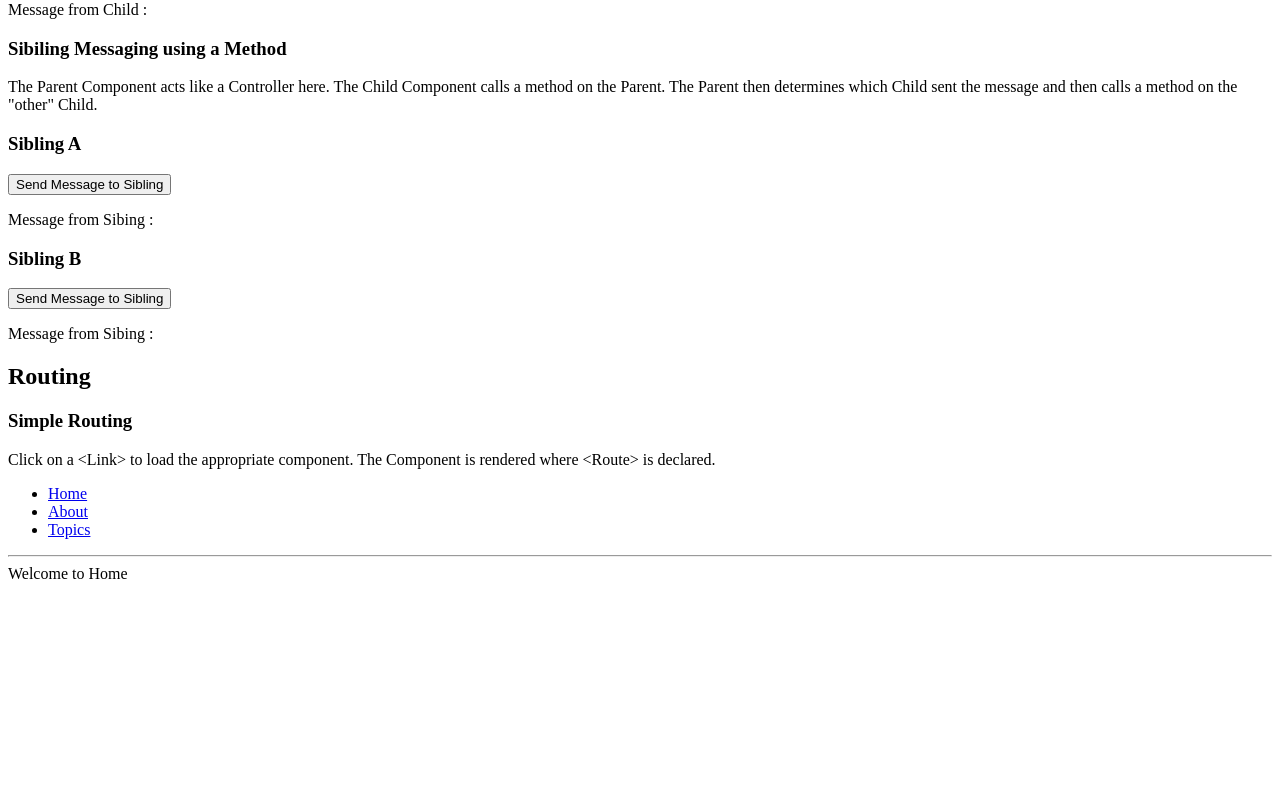
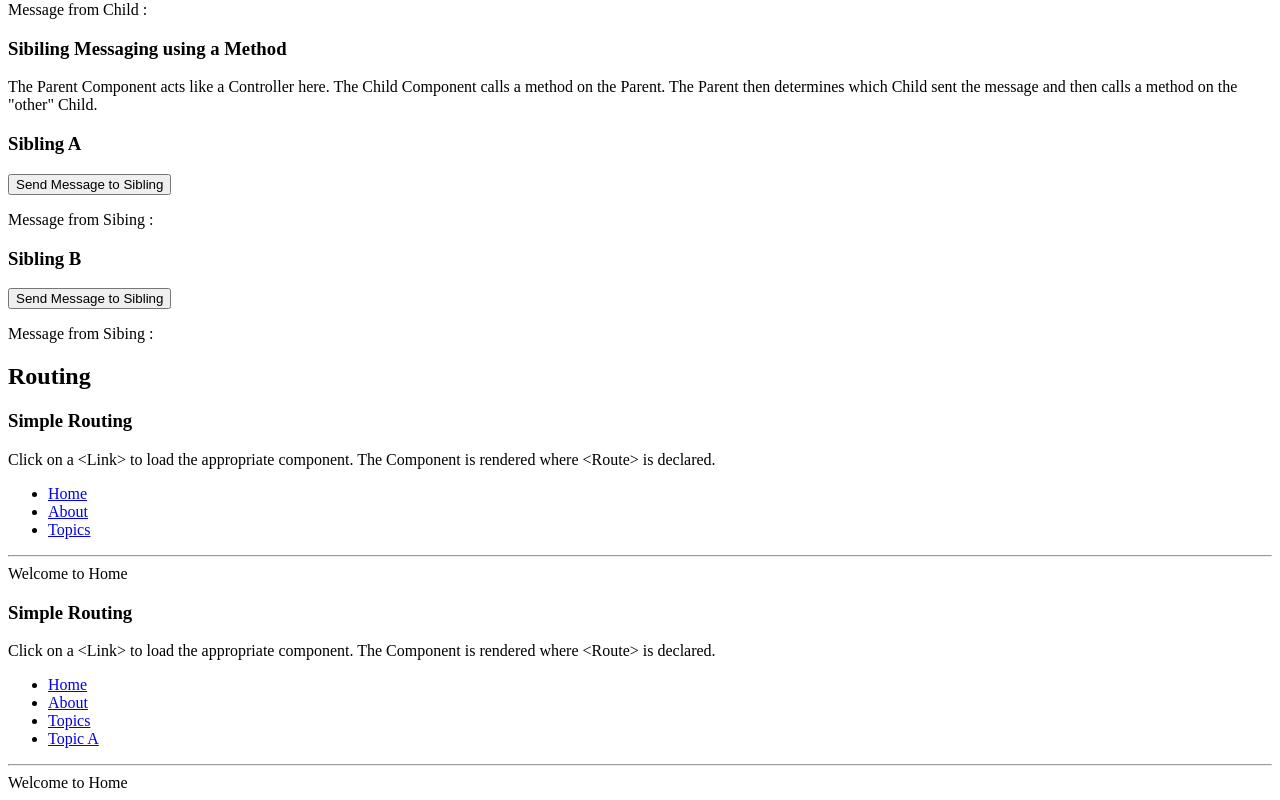
Before and after one commit to ScottVandervort/react-playground, a React (Create React App) app: page / in a window 1280 px wide. Shown: the part 1361-2161 px from the top of the page. Before the commit the page ends 1952 px from the top, so only its background shows below. Built offline with nearby package versions, Linux system fonts and the light colour scheme.

Commit message:
Added some more examples

```diff
--- a/src/App.js
+++ b/src/App.js
@@ -9,6 +9,7 @@ import ParentChildMessagingMethod from './Components/ParentChildMessagingMethod'
 import ChildParentMessagingMethod from './Components/ChildParentMessagingMethod';
 import SiblingMessaging from './Components/SiblingMessaging';
 import SimpleRouting from './Components/SimpleRouting';
+import NestedRouting from './Components/NestedRouting';
 //import logo from './logo.svg';
 //import './App.css';
 
@@ -43,6 +44,7 @@ class App extends Component {
         <SiblingMessaging/>
         <h2>Routing</h2>
         <SimpleRouting/>
+        <NestedRouting/>
       </div>
     );
   }
--- /dev/null
+++ b/src/Components/NestedRouting.js
@@ -0,0 +1,54 @@
+import React from 'react';
+import { BrowserRouter as HashRouter, Switch, Router, Route, Link } from "react-router-dom";
+
+const NestedRouting = () => (
+  <div>
+    <h3>Simple Routing</h3>
+    <p>Click on a &lt;Link&gt; to load the appropriate component. The Component is rendered where &lt;Route&gt; is declared.</p>
+    <HashRouter>
+      <div>
+        <ul>
+          <li>
+            <Link to="/">Home</Link>
+          </li>
+          <li>
+            <Link to="/about">About</Link>
+          </li>
+          <li>
+            <Link to="/topics">Topics</Link>
+          </li>
+          <li>
+            <Link to="/topics/a">Topic A</Link>
+          </li>
+        </ul>
+        <hr />
+        <Route exact path="/" component={Home} />
+        <Route path="/about" component={About} />
+        <Route exact path="/topics" component={Topics} />
+        <Route exact path='/topics/:id' render={(match) => ( <SpecificTopic myProp="Welcome to Topic" routeInfo={match.params} /> )}/>
+      </div>
+  </HashRouter>
+  </div>
+  )
+
+ const SpecificTopic = (props) => (
+   <div>
+      <span>{props.myProp} {props.routeInfo==null?"nada":"something"}</span>
+    </div>
+ )
+
+  const Home = () => (
+    <span>Welcome to Home</span>
+  )
+
+  const About = () => (
+    <span>Welcome to About</span>
+  )
+
+  const Topics = () => (
+    <span>Welcome to Topics</span>
+  )
+
+
+
+  export default NestedRouting;
```
Also changed, not shown: notes.txt.
